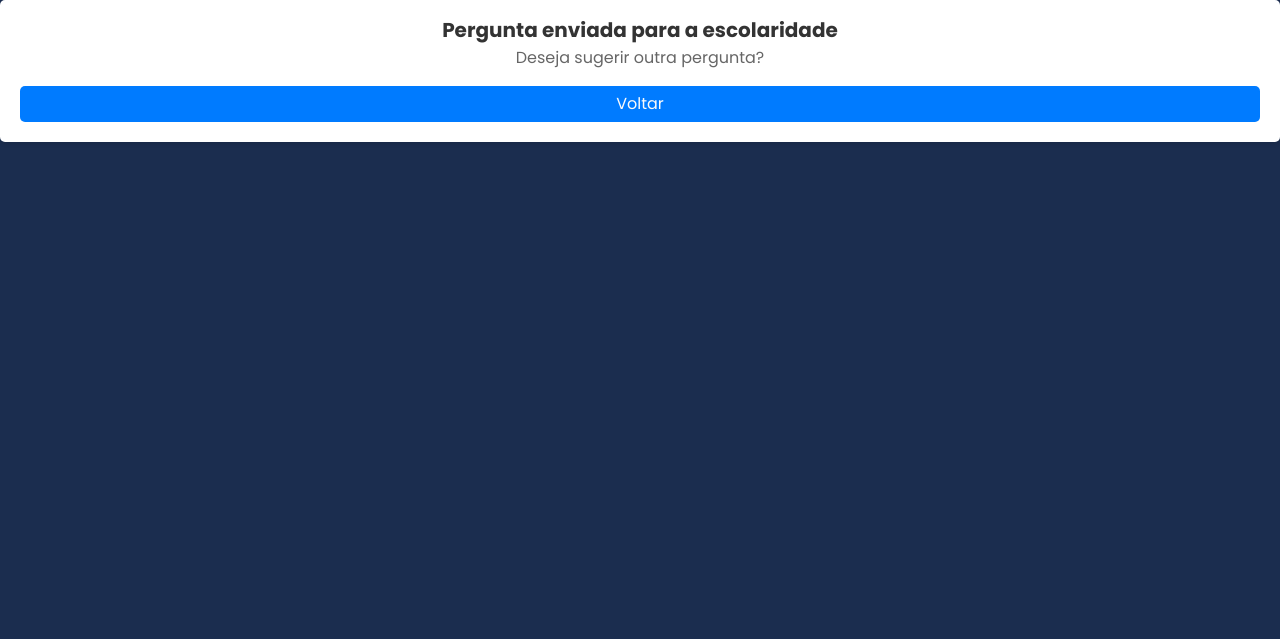
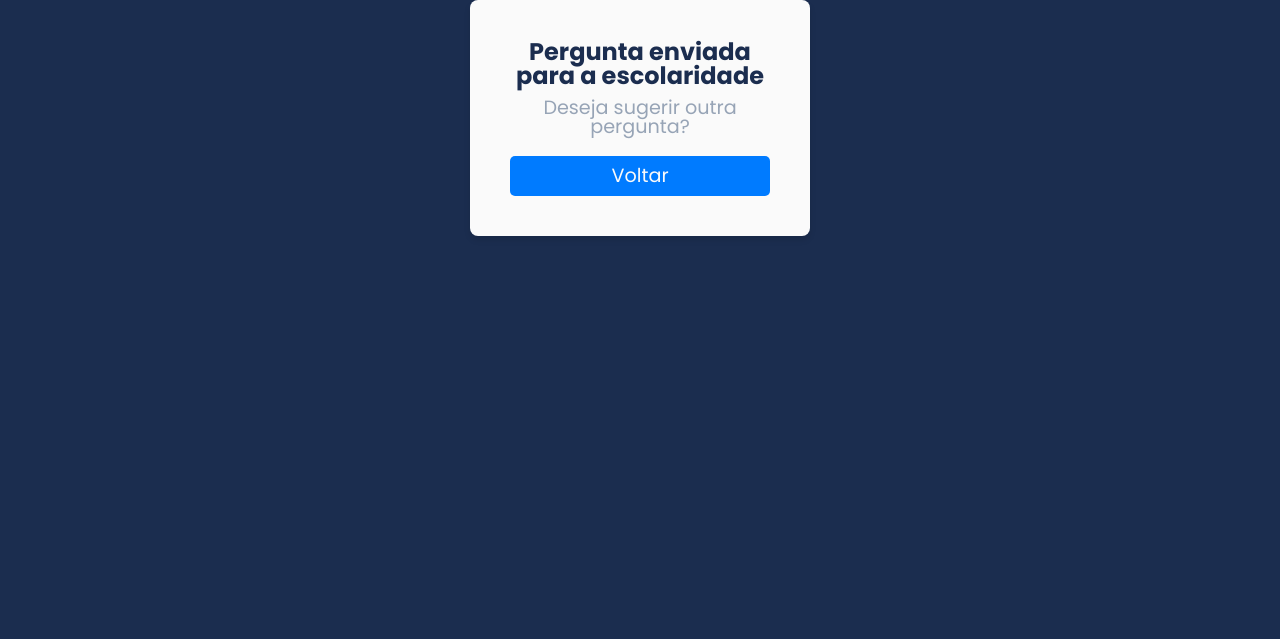
Before and after one commit to ezequielhenrique/chatbot-escolaridade-website, a Flask app: page /sucesso in a window 1280 px wide. Shown: the part 80-719 px from the top of the page. Run offline with Flask 3, Linux system fonts and the light colour scheme.

Commit message:
matrícula obrigatória

```diff
--- a/static/css/style.css
+++ b/static/css/style.css
@@ -429,3 +429,44 @@ footer > p {
         grid-template-columns: 1fr;
     }
 }
+
+/*================================= Sugestão enviada ==========================================*/
+
+.card_sugestao {
+    background-color: var(--color01);
+    border-radius: 8px;
+    box-shadow: 0 4px 6px rgba(0, 0, 0, 0.1);
+    padding: 20px;
+    width: 300px;
+    text-align: center;
+    display: flex;
+    flex-direction: column;
+    justify-content: center;
+    margin:0 auto;
+  }
+
+  .card_sugestao .card-title {
+    font-size: 1.5rem;
+    margin-bottom: 10px;
+    color: var(--color02);
+  }
+
+  .card_sugestao .card-text {
+    font-size: 1.2rem;
+    margin-bottom: 20px;
+    color: var(--color05);
+  }
+
+  .card_sugestao .btn.btn-primary {
+    background-color: var(--color06);
+    color: var(--color01);
+    text-decoration: none;
+    padding: 10px 20px;
+    border-radius: 5px;
+    font-size: 1.2rem;
+    transition: background-color 0.3s ease;
+  }
+
+  .card_sugestao .btn.btn-primary:hover {
+    background-color: #0056b3;
+  }
--- a/templates/index_aluno.html
+++ b/templates/index_aluno.html
@@ -7,7 +7,7 @@
         <img src="{{ url_for('static', filename='img/logo_ufrpe.png') }}" alt="Logo da UFRPE">
         <h5 class="login-title">Bem vindo, aluno! Por favor, confirme sua matrícula</h5>
         <form action="/sugestao" class="login-form">
-            <input class="form-input" type="text" id="usuario" name="usuario">
+            <input class="form-input" type="text" id="usuario" name="usuario" required>
             <input class="login-submit" type="submit" value="Entrar">
         </form>
     </div>
--- a/templates/sugestao.html
+++ b/templates/sugestao.html
@@ -8,7 +8,7 @@
 
         <form action="/send" method="POST" class="cadastro-form">
             <label class="form-label form-item" for="categoria">Selecione uma categoria</label>
-            <select class="form-select form-item" name="categoria_aluno" id="categoria_aluno">
+            <select class="form-select form-item" name="categoria_aluno" id="categoria_aluno" required>
                 <option value="Geral">Geral</option>
                 <option value="Transporte">Transporte</option>
                 <option value="Matrícula">Matrícula</option>
@@ -16,7 +16,7 @@
             </select>
 
             <label class="form-label form-item" for="pergunta">Digite a pergunta a ser sugerida</label>
-            <textarea class="form-textarea" type="text" id="pergunta_aluno" name="pergunta_aluno"></textarea>
+            <textarea class="form-textarea" type="text" id="pergunta_aluno" name="pergunta_aluno" required></textarea>
 
             <input class="btn btn-primary" id="cadastrar_aluno" type="submit" value="Cadastrar">
         </form>
--- a/templates/sugestaoenv.html
+++ b/templates/sugestaoenv.html
@@ -3,7 +3,7 @@
 {% block main %}
 
 <main class="login">
-    <div class="card">
+    <div class="card_sugestao">
         <div class="card-body">
             <h5 class="card-title">Pergunta enviada para a escolaridade</h5>
             <p class="card-text">Deseja sugerir outra pergunta?</p>
```
